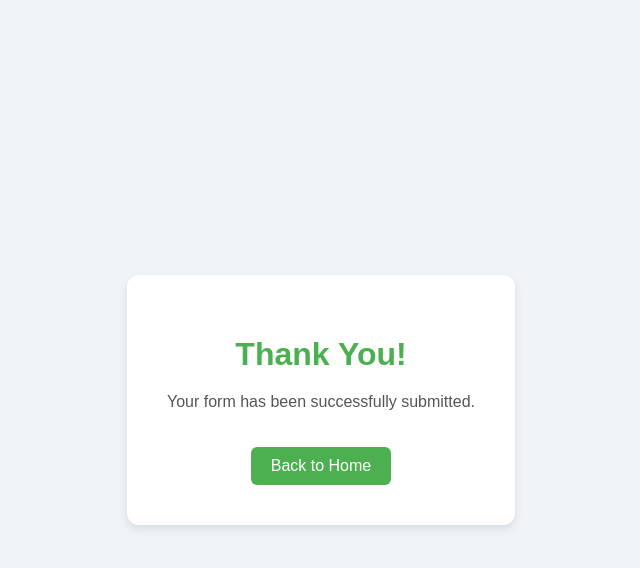
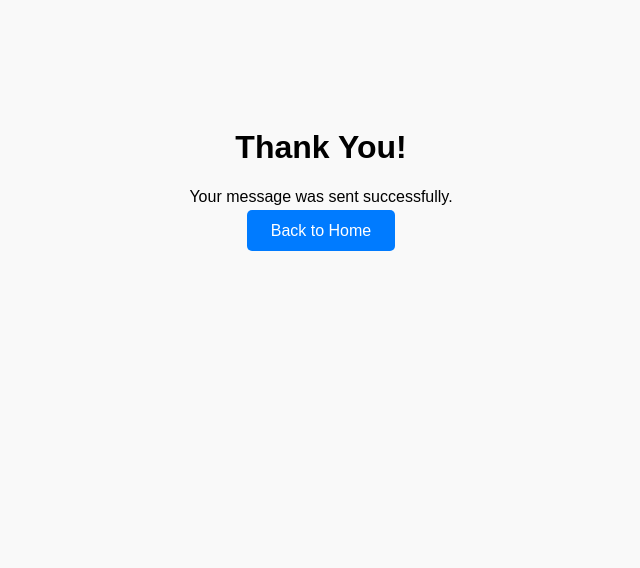
Before and after one commit to Sougata-Dey/test, a plain HTML site: page thanks.html in a window 1280 px wide. Shown: the whole page, without its empty margins (319-959 px from the left). Drawn offline with Linux system fonts and the light colour scheme.

Commit message:
initial commit

```diff
--- a/style.css
+++ b/style.css
@@ -1709,5 +1709,4 @@ textarea.form-input::-webkit-resizer { display: none; }
 	 */
 
   .timeline-text { max-width: 700px; }
-
-}
+}
--- a/thanks.html
+++ b/thanks.html
@@ -1,53 +1,36 @@
 <!DOCTYPE html>
 <html lang="en">
 <head>
-  <meta charset="UTF-8">
-  <title>Thank You!</title>
+  <meta charset="UTF-8" />
+  <title>Thank You</title>
   <style>
     body {
-      background-color: #f0f4f8;
-      font-family: Arial, sans-serif;
-      display: flex;
-      flex-direction: column;
-      justify-content: center;
-      align-items: center;
-      height: 100vh;
-      margin: 0;
+      font-family: sans-serif;
+      text-align: center;
+      padding: 100px;
+      background-color: #f9f9f9;
     }
-    .thank-you-box {
-      background: white;
-      padding: 40px;
-      border-radius: 12px;
-      box-shadow: 0 4px 10px rgba(0,0,0,0.1);
-      text-align: center;
-    }
-    h1 {
-      color: #4CAF50;
-      margin-bottom: 20px;
-    }
-    p {
-      color: #555;
-    }
-    a {
-      display: inline-block;
-      margin-top: 20px;
+    .button {
+      background: #007BFF;
+      color: #fff;
+      padding: 12px 24px;
+      border-radius: 5px;
       text-decoration: none;
-      color: #fff;
-      background: #4CAF50;
-      padding: 10px 20px;
-      border-radius: 6px;
-      transition: background 0.3s ease;
-    }
-    a:hover {
-      background: #45a049;
     }
   </style>
 </head>
 <body>
-  <div class="thank-you-box">
-    <h1>Thank You!</h1>
-    <p>Your form has been successfully submitted.</p>
-    <a href="/">Back to Home</a>
-  </div>
+
+  <h1>Thank You!</h1>
+  <p>Your message was sent successfully.</p>
+  <a href="index.html" class="button">Back to Home</a>
+<!--
+  <script>
+    window.onload = function() {
+      window.scrollTo(0, 0); // Scroll to the top of the page
+    };
+  </script> -->
+
+
 </body>
 </html>
```
Also changed, not shown: index.html (+19 -138 lines).
